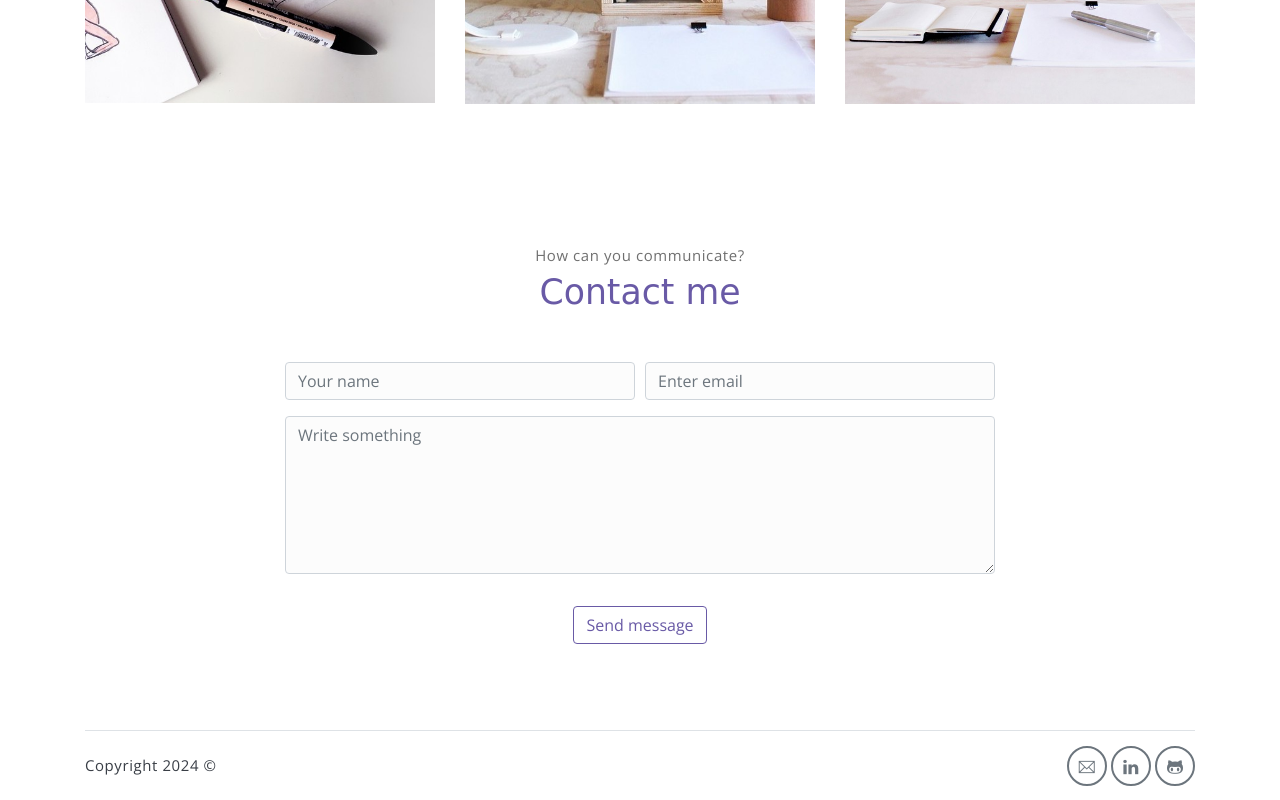
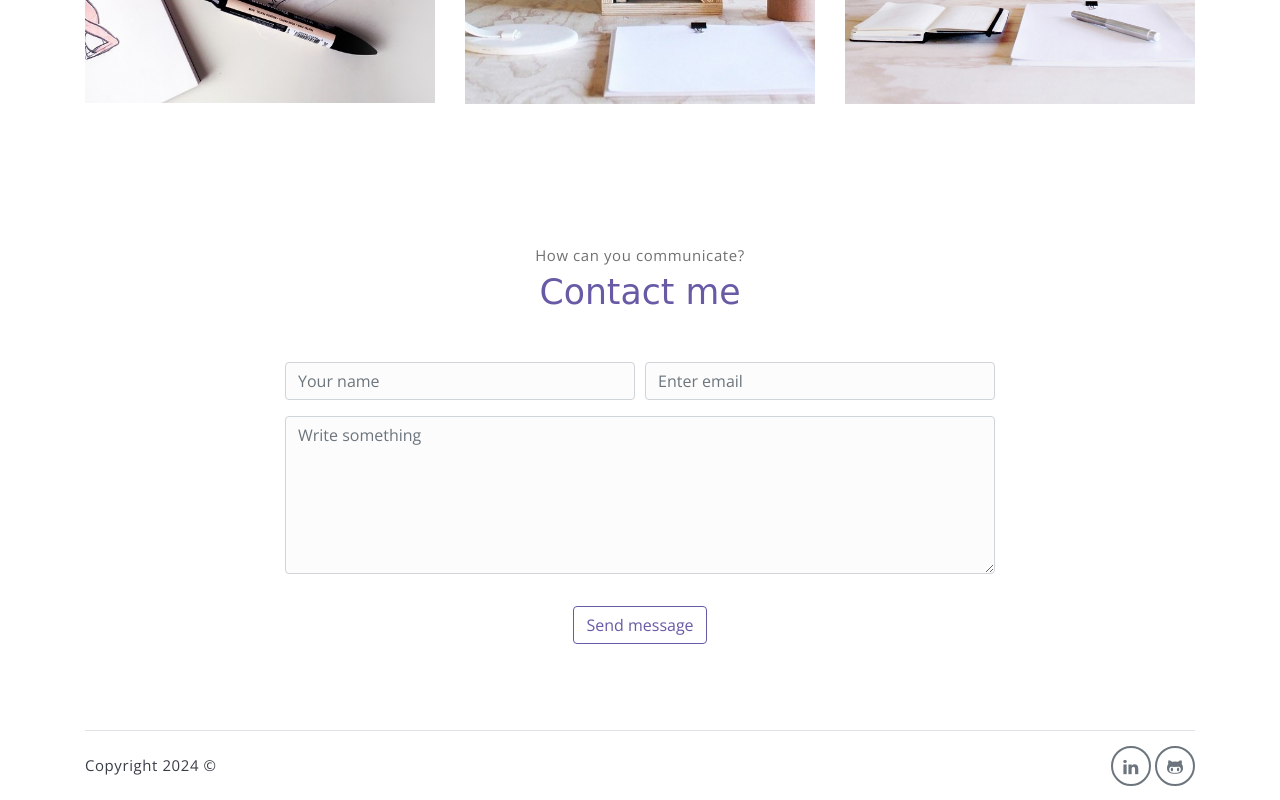
Before and after one commit to Claudiu-Mihael-Terenche/Claudiu-Mihael-Terenche.github.io, a website: page public_html/index.html in a window 1280 px wide. Shown: the part 3625-4425 px from the top of the page. Drawn offline with nearby package versions, Linux system fonts and the light colour scheme; a web font is replaced by a local one.

Commit message:
Update index.html

```diff
--- a/public_html/index.html
+++ b/public_html/index.html
@@ -437,7 +437,7 @@
         <footer class="footer">
             <p class="mb-0">Copyright <script>document.write(new Date().getFullYear())</script> &copy; <a href="http://www.devcrud.com"></a></p>
             <div class="social-links text-right m-auto ml-sm-auto">
-                <a action="mailto:claudiu.mihael.terenche@gmail.com" method="post"class="link"><i class="ti-email"></i></a>
+                <!-- <a href="mailto:claudiu.mihael.terenche@gmail.com" class="link"><i class="ti-email"></i></a> -->
                 <a href="https://linkedin.com/in/claudiu-mihael-terenche-009a23217" class="link"><i class="ti-linkedin"></i></a>
                 <a href="https://github.com/Claudiu-Mihael-Terenche" class="link"><i class="ti-github"></i></a>
                 <!--<a href="javascript:void(0)" class="link"><i class="ti-facebook"></i></a>
```
